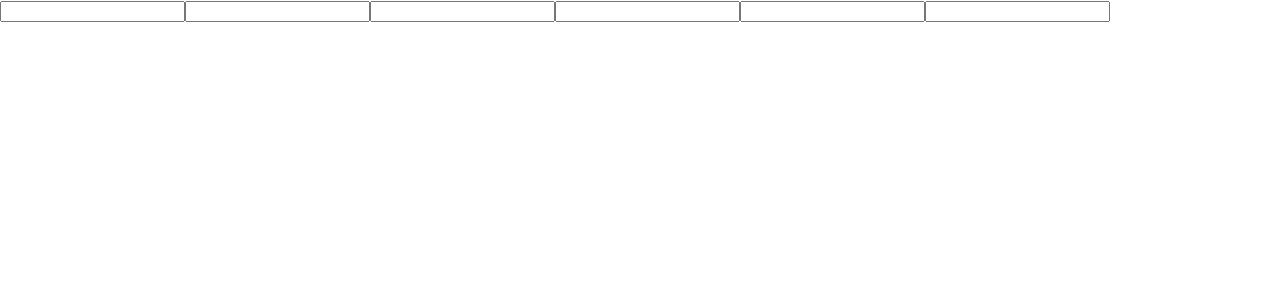
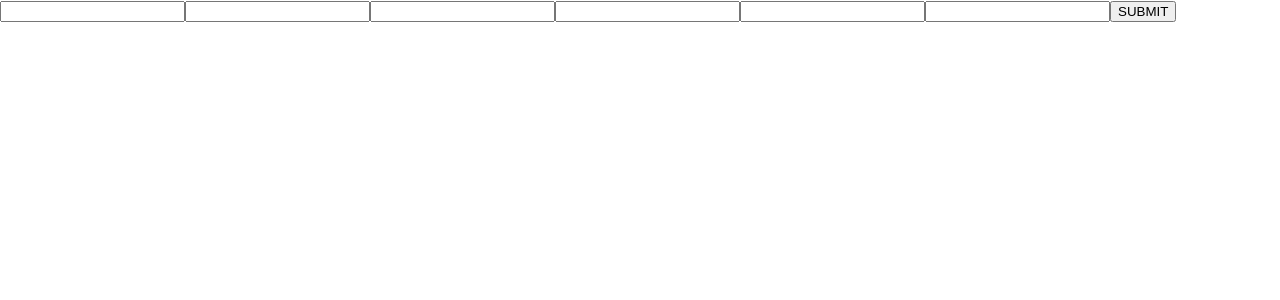
Before and after one commit to vorbyit/portalfrontend, a React (Create React App) app: page /signup in a window 1280 px wide. Shown: the top 300 px of the page. Built offline with nearby package versions, Linux system fonts and the light colour scheme.

Commit message:
fix : Login and Signup bugs fixed

```diff
--- a/src/App.jsx
+++ b/src/App.jsx
@@ -1,8 +1,8 @@
 import React, { Component } from 'react'
 import { BrowserRouter as Router, Route } from 'react-router-dom';
+
 import LoginForm from './components/LoginForm';
 import SignupForm from './components/SignupForm';
-import axios from 'axios';
 
 import './App.css';
 
@@ -17,7 +17,7 @@ export default class App extends Component {
   }
 
   async updateUser(user) {
-    console.log(user);
+    this.setState({ user });
   }
 
   render() {
--- a/src/components/LoginForm.jsx
+++ b/src/components/LoginForm.jsx
@@ -24,8 +24,7 @@ class LoginForm extends Component {
     const loginUser = this.state;
     try {
       const { data } = await API.post('/auth/login', loginUser);
-      console.log(data);
-      this.props.updateUser();
+      this.props.updateUser(data);
       this.props.history.push('/dashboard');
     } catch (error) {
       console.log(error)
--- a/src/components/SignupForm.jsx
+++ b/src/components/SignupForm.jsx
@@ -13,6 +13,7 @@ export default class SignupForm extends Component {
 			mobile : '',
 		}
 		this.handleChange=this.handleChange.bind(this);
+		this.handleSubmit=this.handleSubmit.bind(this);
 	}
 
 	handleChange(evt) {
@@ -23,8 +24,8 @@ export default class SignupForm extends Component {
 		evt.preventDefault();
     try {
       const newUser = this.state;
-      const { data } = await API.post('auth/register', newUser);
-      // this.props.updateUser(data);
+	  const { data } = await API.post('auth/register', newUser);
+      this.props.updateUser(data);
       this.props.history.push('/');
     } catch (error) {
       console.log(error)
@@ -34,7 +35,7 @@ export default class SignupForm extends Component {
 	render() {
 		return (
 			<div>
-				<form>
+				<form onSubmit={this.handleSubmit}>
 					<input
 						type="text"
 						name="name"
@@ -65,9 +66,9 @@ export default class SignupForm extends Component {
 					/>
 					<input
 						type="password"
-						name="cofpassword"
-						id="cofpassword"
-						value={this.state.cofpassword}
+						name="cnfpassword"
+						id="cnfpassword"
+						value={this.state.cnfpassword}
 						onChange={this.handleChange}
 					/>
 					<input
@@ -77,6 +78,7 @@ export default class SignupForm extends Component {
 						value={this.state.mobile}
 						onChange={this.handleChange}
 					/>
+					<button type="submit">SUBMIT</button>
 				</form>
 			</div>
 		)
```
